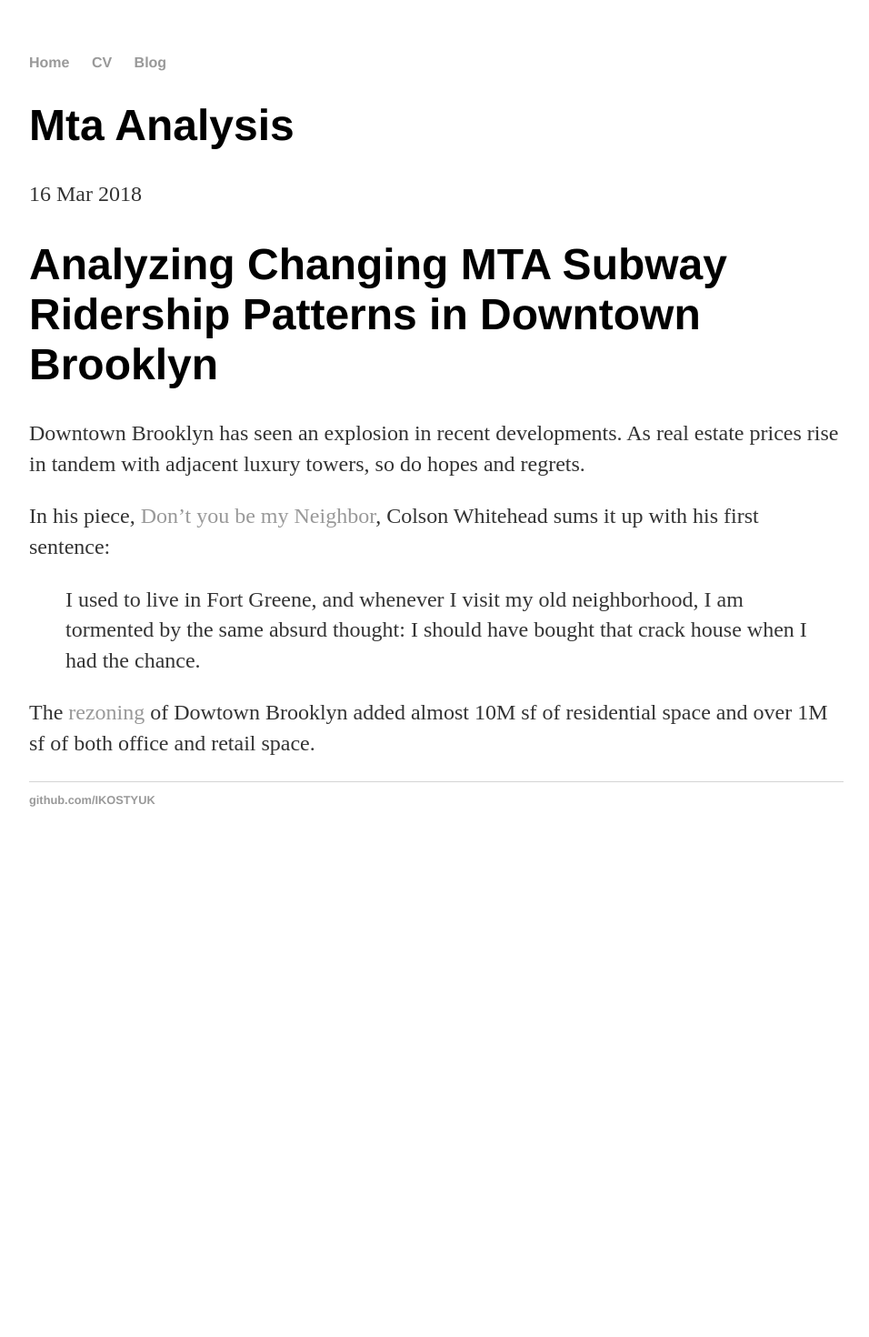
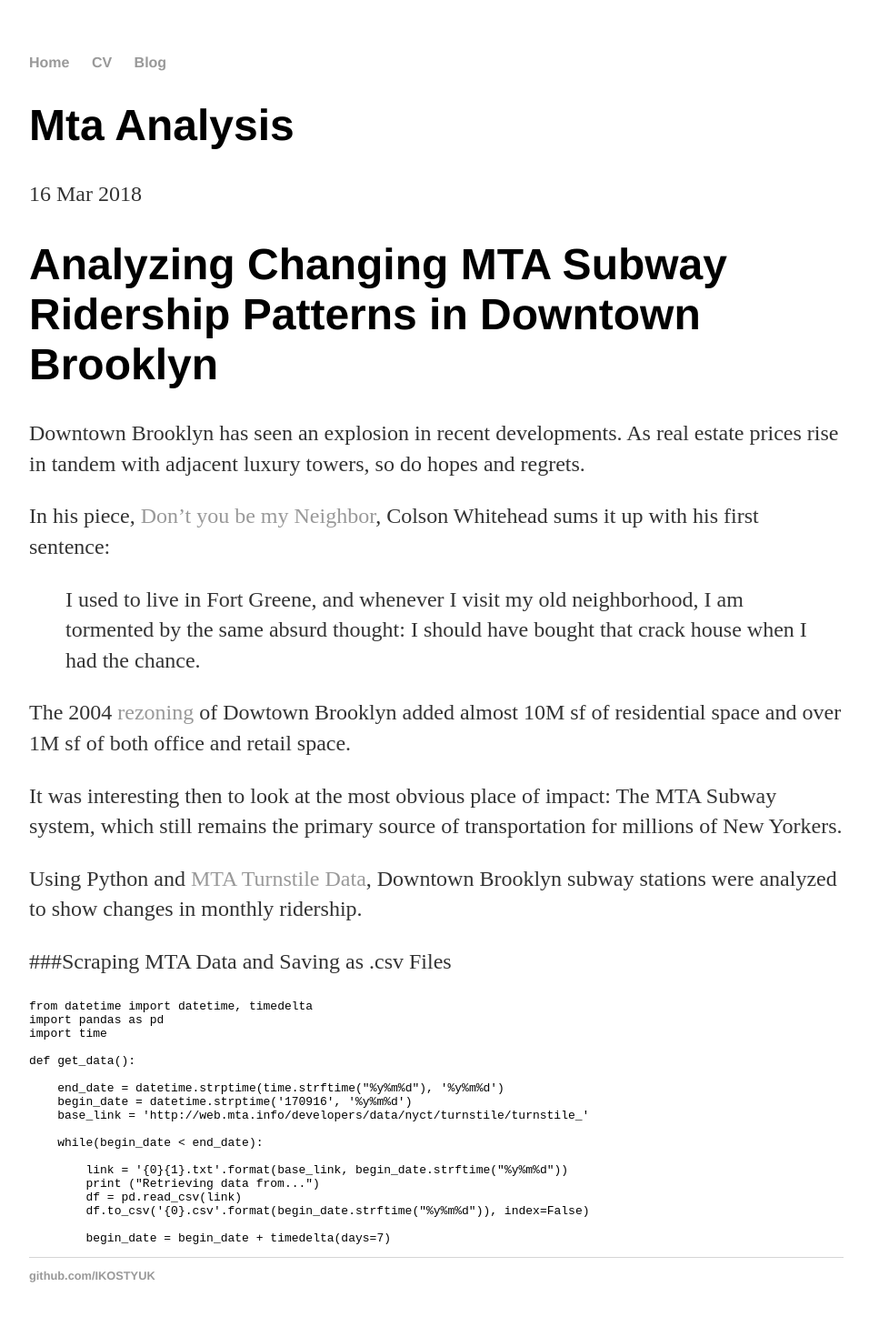
Before and after one commit to IKOSTYUK/ikostyuk.github.io, a Jekyll site: the page built from _posts/2018-03-16-MTA-Analysis.md, in a window 1280 px wide. Shown: the whole page at 91% size, without its empty margins (160-1116 px from the left). Built offline with Jekyll 4.4.1, drawn with Linux system fonts in a browser that asks for light colours; our own code applies the rules of GitHub Pages for plain Markdown files; before the commit the page ends 947 px from its top, so only the background shows below that.

Commit message:
Update 2018-03-16-MTA-Analysis.md

````diff
--- a/_posts/2018-03-16-MTA-Analysis.md
+++ b/_posts/2018-03-16-MTA-Analysis.md
@@ -6,4 +6,31 @@
 
 > I used to live in Fort Greene, and whenever I visit my old neighborhood, I am tormented by the same absurd thought: I should have bought that crack house when I had the chance.
 
-The [rezoning](https://www.brooklyn-usa.org/wp-content/uploads/2016/02/Downtown-Brooklyn-2004-Rezoning_Final.pdf) of Dowtown Brooklyn added almost 10M sf of residential space and over 1M sf of both office and retail space.
+The 2004 [rezoning](https://www.brooklyn-usa.org/wp-content/uploads/2016/02/Downtown-Brooklyn-2004-Rezoning_Final.pdf) of Dowtown Brooklyn added almost 10M sf of residential space and over 1M sf of both office and retail space.
+
+It was interesting then to look at the most obvious place of impact: The MTA Subway system, which still remains the primary source of transportation for millions of New Yorkers.
+
+Using Python and [MTA Turnstile Data](http://web.mta.info/developers/turnstile.html), Downtown Brooklyn subway stations were analyzed to show changes in monthly ridership.
+
+###Scraping MTA Data and Saving as .csv Files
+
+```python
+from datetime import datetime, timedelta
+import pandas as pd
+import time
+
+def get_data():
+
+    end_date = datetime.strptime(time.strftime("%y%m%d"), '%y%m%d')
+    begin_date = datetime.strptime('170916', '%y%m%d')
+    base_link = 'http://web.mta.info/developers/data/nyct/turnstile/turnstile_'
+
+    while(begin_date < end_date):
+
+        link = '{0}{1}.txt'.format(base_link, begin_date.strftime("%y%m%d"))
+        print ("Retrieving data from...")
+        df = pd.read_csv(link)
+        df.to_csv('{0}.csv'.format(begin_date.strftime("%y%m%d")), index=False)
+
+        begin_date = begin_date + timedelta(days=7)
+```
````
